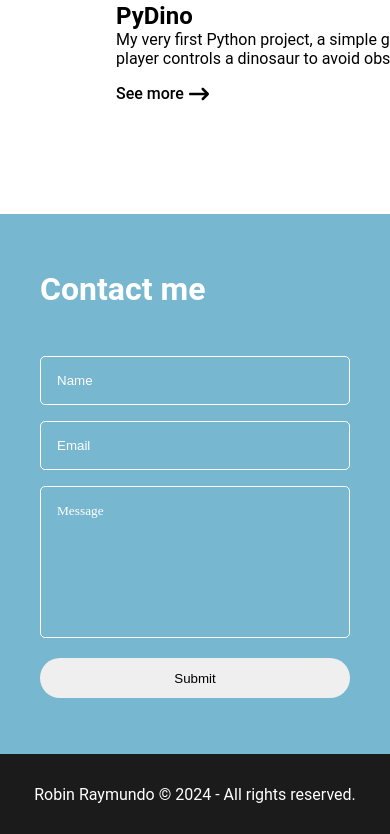
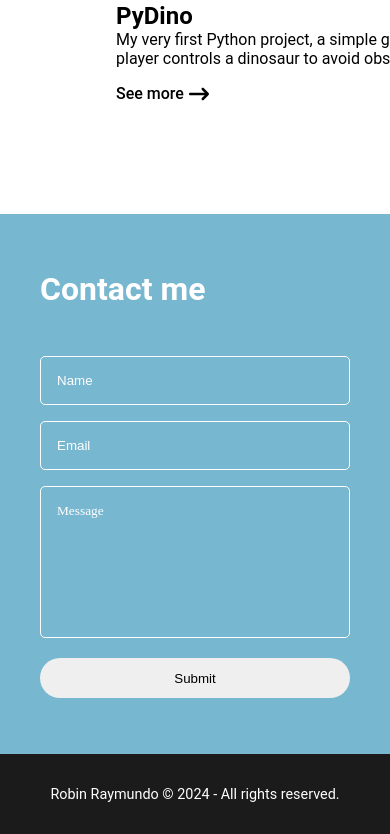
Before and after one commit to robraymundo/react-portfolio, a React (Vite) app: page / in a window 390 px wide. Shown: the part 2649-3483 px from the top of the page. Built offline with nearby package versions, Linux system fonts and the light colour scheme.

Commit message:
Add responsive mobile view for footer

```diff
--- a/src/components/Footer/Footer.css
+++ b/src/components/Footer/Footer.css
@@ -9,3 +9,11 @@ footer {
 footer p {
   color: white;
 }
+
+@media screen and (max-width: 768px) {
+  footer p {
+    font-size: 0.9rem;
+    text-align: center;
+    padding: 0 1rem;
+  }
+}
```
